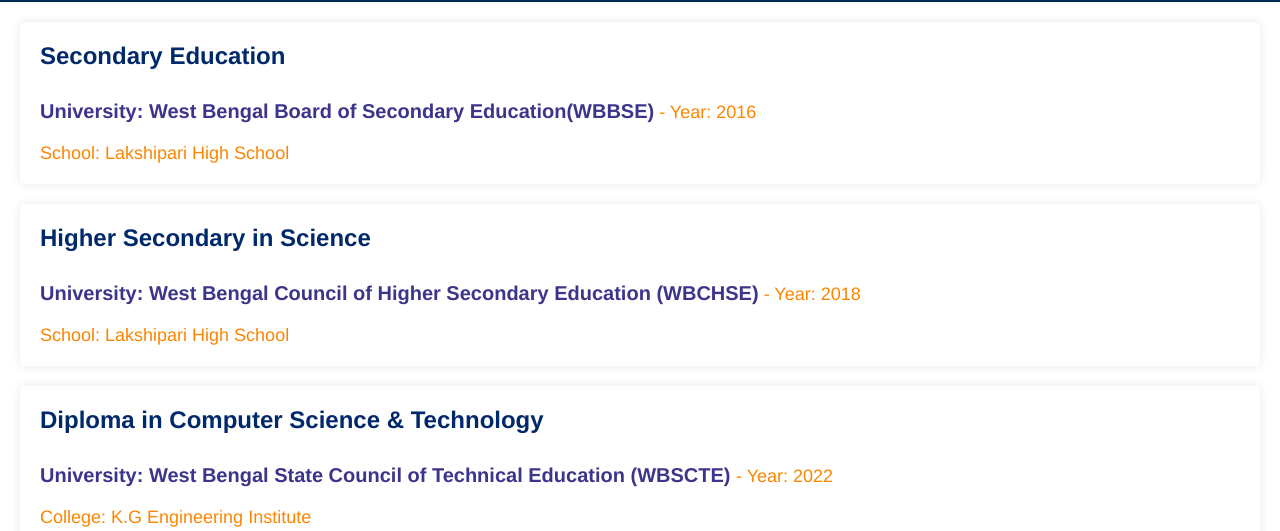
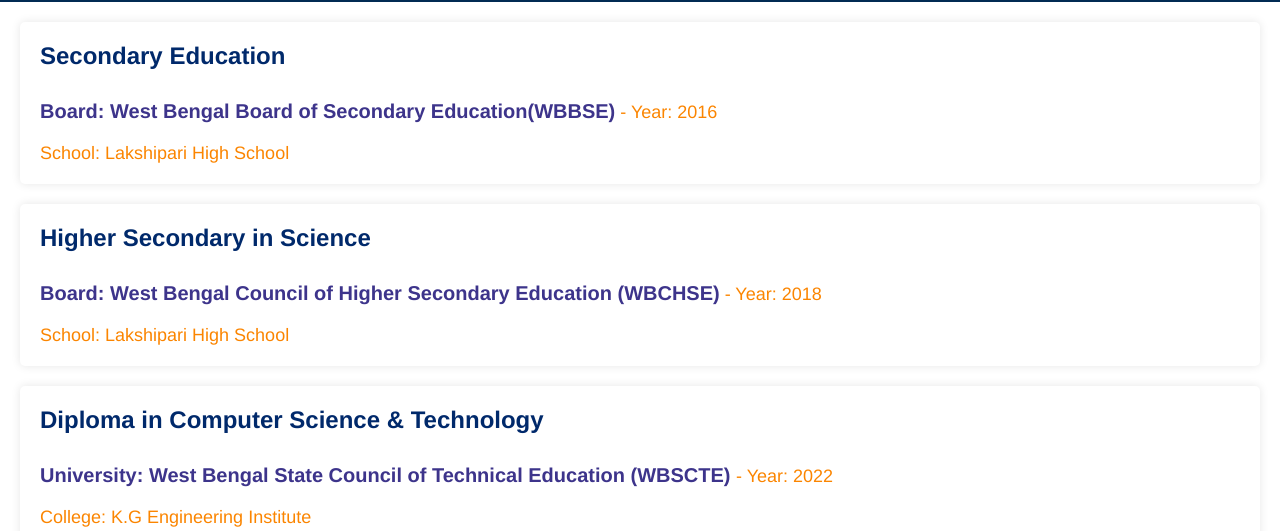
Before and after one commit to Gopal160820/gopalbhunia, a plain HTML site: page education.html in a window 1280 px wide. Shown: the part 299-830 px from the top of the page. Drawn offline with Linux system fonts and the light colour scheme.

Commit message:
Update education.html

```diff
--- a/education.html
+++ b/education.html
@@ -44,13 +44,13 @@
 
     <section class="edu-education">
         <h2>Secondary Education</h2>
-        <p><strong>University: West Bengal Board of Secondary Education(WBBSE)</strong> - Year: 2016</p>
+        <p><strong>Board: West Bengal Board of Secondary Education(WBBSE)</strong> - Year: 2016</p>
         <p>School: Lakshipari High School</p>
     </section>
 
     <section class="edu-education">
         <h2>Higher Secondary in Science</h2>
-        <p><strong>University: West Bengal Council of Higher Secondary Education (WBCHSE)</strong> - Year: 2018</p>
+        <p><strong>Board: West Bengal Council of Higher Secondary Education (WBCHSE)</strong> - Year: 2018</p>
         <p>School: Lakshipari High School</p>
     </section>
 
```
